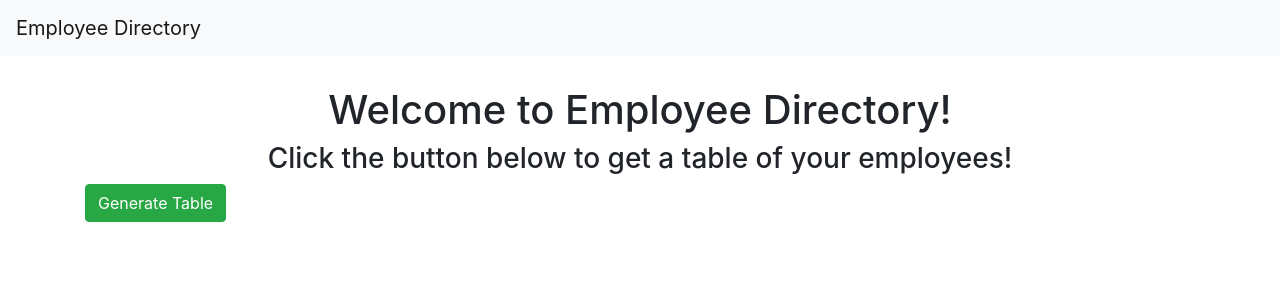
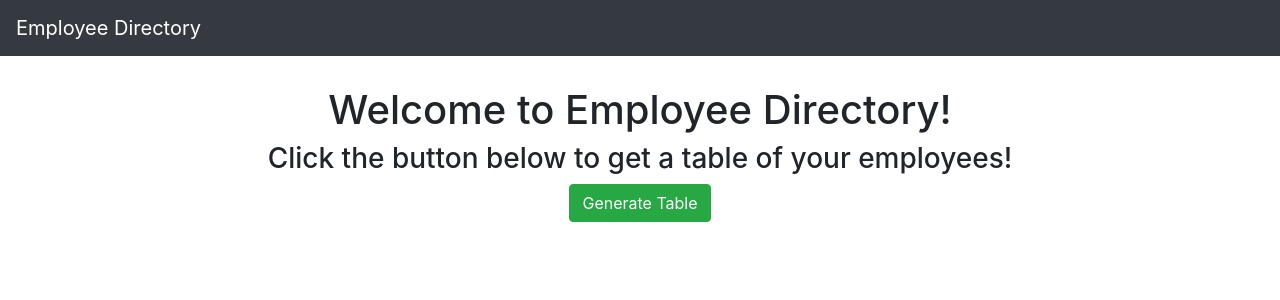
Before and after one commit to sorengrey/employee-directory-hw, a React (Create React App) app: page / in a window 1280 px wide. Shown: the top 300 px of the page. Built offline with nearby package versions, Linux system fonts and the light colour scheme.

Commit message:
Styling for navbar and button

```diff
--- a/src/components/Navbar/index.js
+++ b/src/components/Navbar/index.js
@@ -5,7 +5,7 @@ import "./style.css";
 // Depending on the current path, this component sets the "active" class on the appropriate navigation link item
 function Navbar() {
   return (
-    <nav className="navbar navbar-expand-lg navbar-light bg-light">
+    <nav className="navbar navbar-expand-lg navbar-dark bg-dark">
       <Link className="navbar-brand" to="/">
         Employee Directory
       </Link>
--- a/src/pages/Home.js
+++ b/src/pages/Home.js
@@ -1,5 +1,4 @@
 import React, { Component } from "react";
-import Navbar from "../components/Navbar";
 import Container from "../components/Container";
 import Wrapper from "../components/Wrapper";
 import Row from "../components/Row";
@@ -11,7 +10,7 @@ function Home() {
         <Container style={{ marginTop: 30 }}>
           <h1 className="text-center">Welcome to Employee Directory!</h1>
           <h3 className="text-center">Click the button below to get a table of your employees!</h3>
-          <button type="button" className="btn btn-success">Generate Table</button>
+          <center><button type="button" className="btn btn-success">Generate Table</button></center>
         </Container>
       </div>
           )}
```
